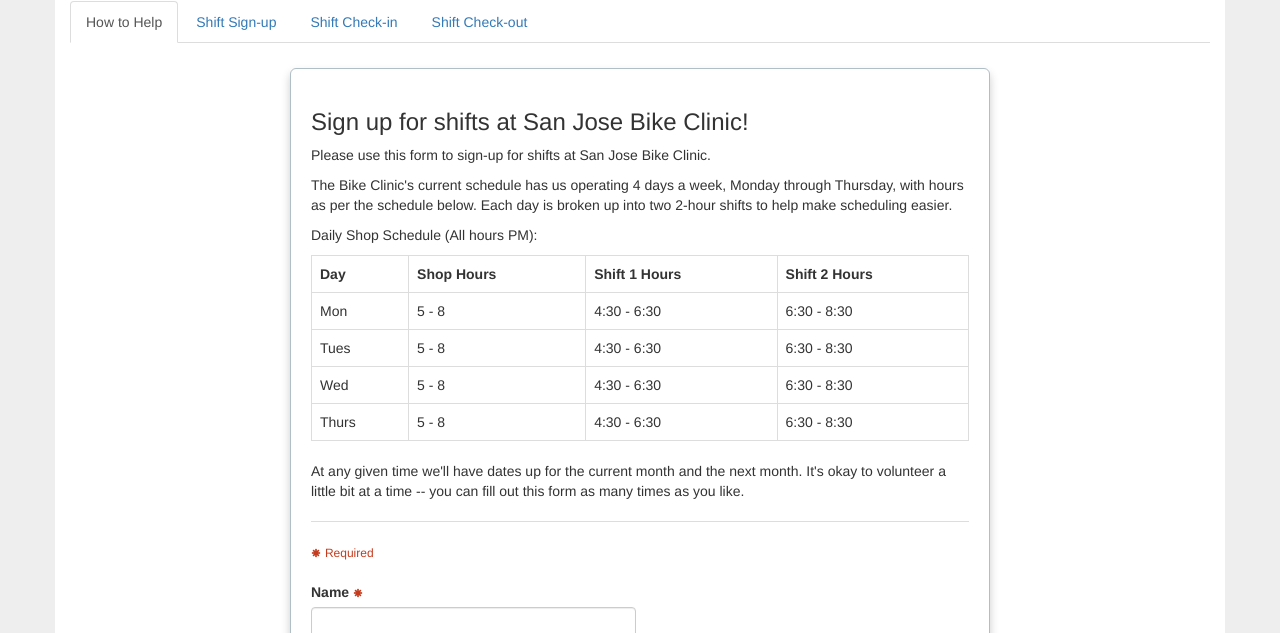
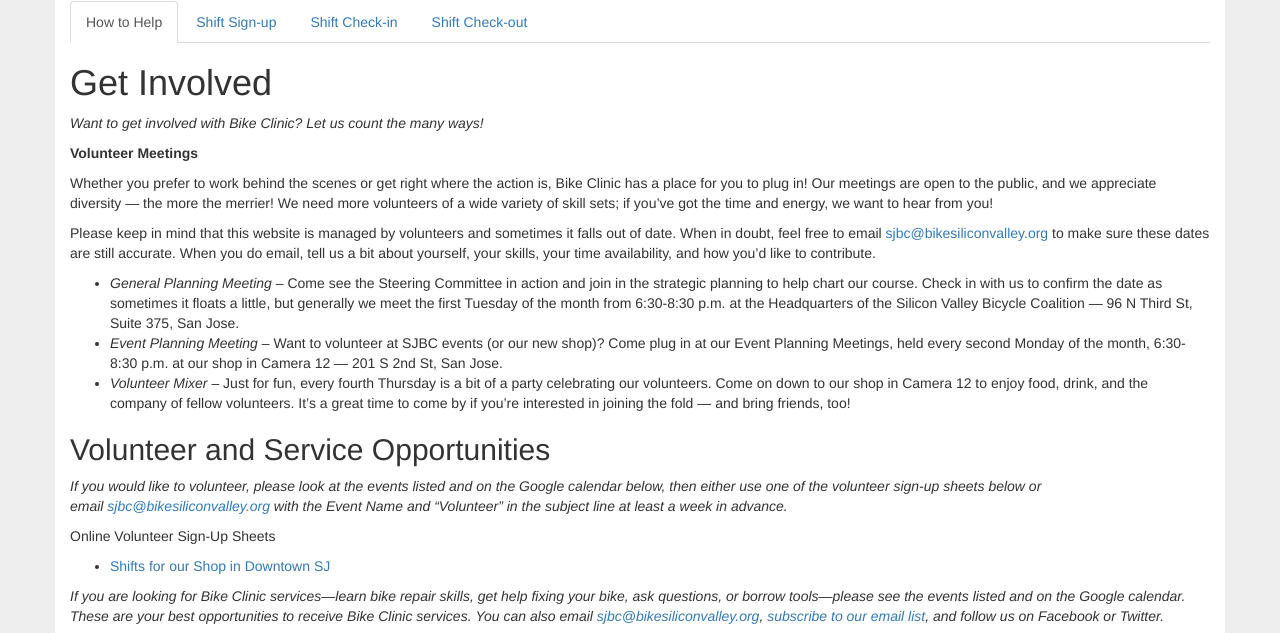
Before and after one commit to sdakin/sjbc, a Django app: page /getInvolved/ in a window 1280 px wide. Shown: the part 583-1216 px from the top of the page. Run offline with Django 3.2, Linux system fonts and the light colour scheme; some libraries are stand-ins or nearby versions.

Commit message:
more progress on get involved tabs

```diff
--- a/site-files/api/templates/getInvolved.html
+++ b/site-files/api/templates/getInvolved.html
@@ -5,15 +5,18 @@
 <body>
     {% include "pageHeading.html" %}
     <div class="container pageContent">
-        <ul class="nav nav-tabs">
-            <li role="presentation" class="active"><a href="#">How to Help</a></li>
-            <li role="presentation"><a href="#">Shift Sign-up</a></li>
-            <li role="presentation"><a href="#">Shift Check-in</a></li>
-            <li role="presentation"><a href="#">Shift Check-out</a></li>
+        <ul class="nav nav-tabs" role="tablist">
+            <li role="presentation" class="active"><a href="#howToHelp" aria-controls="howToHelp" role="tab" data-toggle="tab">How to Help</a></li>
+            <li role="presentation"><a href="#shiftSignUp" aria-controls="shiftSignUp" role="tab" data-toggle="tab">Shift Sign-up</a></li>
+            <li role="presentation"><a href="#shiftCheckIn" aria-controls="shiftCheckIn" role="tab" data-toggle="tab">Shift Check-in</a></li>
+            <li role="presentation"><a href="#shiftCheckOut" aria-controls="shiftCheckOut" role="tab" data-toggle="tab">Shift Check-out</a></li>
         </ul>
-	    <div class="tab-content">
-		    {% include "shiftSignup.html" %}
-		</div>
+        <div class="tab-content">
+            {% include "getInvolvedTabs/howToHelp.html" %}
+            {% include "getInvolvedTabs/shiftSignup.html" %}
+            <div role="tabpanel" class="tab-pane" id="shiftCheckIn"></div>
+            <div role="tabpanel" class="tab-pane" id="shiftCheckOut"></div>
+        </div>
     </div>
     {% include "pageFooter.html" %}
     <script data-main="/static/js/app/getInvolved" src="/static/xlib/require.js"></script>
--- /dev/null
+++ b/site-files/api/templates/getInvolvedTabs/howToHelp.html
@@ -0,0 +1,34 @@
+<div role="tabpanel" class="tab-pane active" id="howToHelp">
+    <article id="post-80" class="post-80 page type-page status-publish hentry">
+        <header class="entry-header">
+            <h1 class="entry-title">Get Involved</h1>
+        </header>
+        <!-- .entry-header -->
+        <div class="entry-content">
+            <p><em>Want to get involved with Bike Clinic? Let us count the many ways!</em></p>
+            <p><strong>Volunteer Meetings</strong></p>
+            <p>Whether you prefer to work behind the scenes or get right where the action is, Bike Clinic has a place for you to plug in! Our meetings are open to the public, and we appreciate diversity — the more the merrier!&nbsp;We need more volunteers of a wide variety of skill sets; if you’ve got the time and energy, we want to hear from you!</p>
+            <p>Please keep in mind that this website is managed by volunteers and sometimes it falls out of date. When in doubt, feel free to email&nbsp;<a href="mailto:sjbc@bikesiliconvalley.org">sjbc@bikesiliconvalley.org</a>&nbsp;to make sure these dates are still accurate. When you do email, tell us a bit about yourself, your skills, your time availability, and how you’d like to contribute.</p>
+            <ul>
+                <li><em>General Planning Meeting</em>&nbsp;– Come see&nbsp;the Steering Committee in action and join in the strategic planning to help chart our course. Check in with us to confirm the date as sometimes it floats a little, but generally we&nbsp;meet the first Tuesday of the month from 6:30-8:30 p.m. at the Headquarters of the Silicon Valley Bicycle Coalition — 96 N Third St, Suite 375, San Jose.</li>
+                <li><em>Event Planning Meeting</em> –&nbsp;Want to volunteer at SJBC events (or our new shop)? Come plug in at our Event Planning Meetings, held every&nbsp;second&nbsp;Monday of the month, 6:30-8:30 p.m. at our shop in Camera 12 — 201 S 2nd St, San Jose.</li>
+                <li><em>Volunteer Mixer</em> – Just for fun, every fourth Thursday is a bit of a party celebrating our volunteers. Come on down to our shop in Camera 12 to enjoy food, drink, and the company&nbsp;of fellow volunteers.&nbsp;It’s a great time to come by if you’re interested in joining the fold — and bring friends, too!</li>
+            </ul>
+            <h2>Volunteer and Service Opportunities</h2>
+            <p><em>If you would like to volunteer, please look at the events listed and on the Google calendar below, then either use one of the volunteer sign-up sheets below or email&nbsp;<a href="mailto:sjbc@bikesiliconvalley.org">sjbc@bikesiliconvalley.org</a> with the Event Name and “Volunteer” in the subject line at least a week in advance.</em></p>
+            <p>Online Volunteer Sign-Up Sheets</p>
+            <ul>
+                <li><a href="https://docs.google.com/forms/d/1Nu467DfQhnO_KQPy85qjCPj7vpZVF1RwirIrjaadl1w/viewform" onclick="javascript:_gaq.push(['_trackEvent','outbound-article','http://docs.google.com']);">Shifts for our Shop in&nbsp;Downtown SJ</a></li>
+            </ul>
+            <p><em>If you are looking for Bike Clinic services—learn bike repair skills, get help fixing your bike, ask questions, or borrow tools—please see the events listed and on the Google calendar. These are your best opportunities to receive Bike Clinic services.</em> <em>You can also&nbsp;</em><em>email&nbsp;<a title="SJBC November Volunteer Opportunities" href="mailto:sjbc@bikesiliconvalley.org">sjbc@bikesiliconvalley.org</a>, <a title="Subscribe to SJBC email list" href="http://eepurl.com/ohvCX">subscribe to our email list</a>, and follow us on Facebook or Twitter. </em></p>
+            <p>
+                <iframe style="border-width: 0;" src="https://www.google.com/calendar/embed?height=600&amp;wkst=1&amp;bgcolor=%23FFFFFF&amp;src=pmlvhal0ia1kbiigk1dv5ubmfg%40group.calendar.google.com&amp;color=%23875509&amp;ctz=America%2FLos_Angeles" width="800" height="600" frameborder="0" scrolling="no"></iframe>
+            </p>
+        </div>
+        <!-- .entry-content -->
+        <footer class="entry-meta">
+        </footer>
+        <!-- .entry-meta -->
+    </article>
+    <!-- #post-80 -->
+</div>
--- /dev/null
+++ b/site-files/api/templates/getInvolvedTabs/shiftSignup.html
@@ -0,0 +1,126 @@
+<div role="tabpanel" class="tab-pane" id="shiftSignUp">
+    <div class="signup-form">
+        <h3>Sign up for shifts at San Jose Bike Clinic!</h3>
+        <p>Please use this form to sign-up for shifts at San Jose Bike Clinic.</p>
+        <p>The Bike Clinic's current schedule has us operating 4 days a week, Monday through Thursday, with hours as per the schedule below. Each day is broken up into two 2-hour shifts to help make scheduling easier.</p>
+        <p>Daily Shop Schedule (All hours PM):</p>
+        <table id="shop-schedule" class="table table-bordered">
+            <tr>
+                <th>Day</th>
+                <th>Shop Hours</th>
+                <th>Shift 1 Hours</th>
+                <th>Shift 2 Hours</th>
+            </tr>
+            <tr>
+                <td>Mon</td>
+                <td>5 - 8</td>
+                <td>4:30 - 6:30</td>
+                <td>6:30 - 8:30</td>
+            </tr>
+            <tr>
+                <td>Tues</td>
+                <td>5 - 8</td>
+                <td>4:30 - 6:30</td>
+                <td>6:30 - 8:30</td>
+            </tr>
+            <tr>
+                <td>Wed</td>
+                <td>5 - 8</td>
+                <td>4:30 - 6:30</td>
+                <td>6:30 - 8:30</td>
+            </tr>
+            <tr>
+                <td>Thurs</td>
+                <td>5 - 8</td>
+                <td>4:30 - 6:30</td>
+                <td>6:30 - 8:30</td>
+            </tr>
+        </table>
+        <p>At any given time we'll have dates up for the current month and the next month. It's okay to volunteer a little bit at a time -- you can fill out this form as many times as you like.</p>
+        <div class="shiftSignupFormHdr" aria-hidden="true">
+            <span class="glyphicon glyphicon-asterisk required-asterisk"></span>
+            <span style="font-size:12px;color: rgb(196,59,29)">Required</span>
+        </div>
+        <form id="shiftSignupForm">
+            <div id="shiftSignupFormTemplates" style="display:none">
+                <div class="shiftDay open">
+                    <div class="shiftDayHeading"></div>
+                    <div class="checkbox">
+                        <label>
+                            <input type="checkbox" value="">4:30-6:30</label>
+                    </div>
+                    <div class="checkbox">
+                        <label>
+                            <input type="checkbox" value="">6:30-8:30</label>
+                    </div>
+                </div>
+                <div class="shiftDay closed">
+                    <div class="shiftDayHeading"></div>
+                    <div style="font-style:italic;padding-top:20px;">shop closed</div>
+                </div>
+            </div>
+            <br/>
+            <div class="form-group">
+                <label for="inputName" class="control-label">Name
+                    <span class="glyphicon glyphicon-asterisk required-asterisk" aria-hidden="true"></span>
+                </label>
+                <input type="text" class="form-control" id="inputName">
+            </div>
+            <div class="form-group">
+                <label for="inputEmail" class="control-label">Email address
+                    <span class="glyphicon glyphicon-asterisk required-asterisk" aria-hidden="true"></span>
+                </label>
+                <input type="email" class="form-control" id="inputEmail">
+            </div>
+            <div class="form-group">
+                <label for="inputPhone" class="control-label">Phone number</label>
+                <input type="text" class="form-control" id="inputPhone">
+            </div>
+            <div class="form-group">
+                <label for="inputContact" class="control-label">What's the best way to get ahold of you?
+                    <span class="glyphicon glyphicon-asterisk required-asterisk" aria-hidden="true"></span>
+                    <br/>
+                    <span style="font-weight:normal">(text, email, Facebook, IM, etc...)</span>
+                </label>
+                <input type="text" class="form-control" id="inputContact">
+            </div>
+            <div class="form-group">
+                <label class="control-label">I can help with...
+                    <span class="glyphicon glyphicon-asterisk required-asterisk" aria-hidden="true"></span>
+                </label>
+                <div class="skills">
+                    <div class="checkbox first-checkbox">
+                        <label>
+                            <input type="checkbox" value="">setup / breakdown</label>
+                    </div>
+                    <div class="checkbox">
+                        <label>
+                            <input type="checkbox" value="">wrenching on bikes</label>
+                    </div>
+                    <div class="checkbox">
+                        <label>
+                            <input type="checkbox" value="">staffing the merch table</label>
+                    </div>
+                    <div class="checkbox">
+                        <label>
+                            <input type="checkbox" value="other">other...</label>
+                        <input type="text" class="form-control other-form-control" id="inputOtherSkill">
+                    </div>
+                </div>
+            </div>
+            <div class="form-group">
+                <label class="control-label">...for these shifts...
+                    <span class="glyphicon glyphicon-asterisk required-asterisk" aria-hidden="true"></span>
+                </label>
+                <div class="shiftSchedule"></div>
+            </div>
+            <div class="form-group">
+                <label class="control-label">Any other notes you'd like to add?</label>
+                <textarea class="form-control" rows="4"></textarea>
+            </div>
+            <div class="submitArea">
+                <button type="submit" class="btn btn-primary">Submit</button>
+            </div>
+        </form>
+    </div>
+</div>
--- a/site-files/api/templates/shiftSignup.html
+++ /dev/null
@@ -1,126 +0,0 @@
-<div role="tabpanel" class="tab-pane active" id="home">
-        <div class="signup-form">
-            <h3>Sign up for shifts at San Jose Bike Clinic!</h3>
-            <p>Please use this form to sign-up for shifts at San Jose Bike Clinic.</p>
-            <p>The Bike Clinic's current schedule has us operating 4 days a week, Monday through Thursday, with hours as per the schedule below. Each day is broken up into two 2-hour shifts to help make scheduling easier.</p>
-            <p>Daily Shop Schedule (All hours PM):</p>
-            <table id="shop-schedule" class="table table-bordered">
-                <tr>
-                    <th>Day</th>
-                    <th>Shop Hours</th>
-                    <th>Shift 1 Hours</th>
-                    <th>Shift 2 Hours</th>
-                </tr>
-                <tr>
-                    <td>Mon</td>
-                    <td>5 - 8</td>
-                    <td>4:30 - 6:30</td>
-                    <td>6:30 - 8:30</td>
-                </tr>
-                <tr>
-                    <td>Tues</td>
-                    <td>5 - 8</td>
-                    <td>4:30 - 6:30</td>
-                    <td>6:30 - 8:30</td>
-                </tr>
-                <tr>
-                    <td>Wed</td>
-                    <td>5 - 8</td>
-                    <td>4:30 - 6:30</td>
-                    <td>6:30 - 8:30</td>
-                </tr>
-                <tr>
-                    <td>Thurs</td>
-                    <td>5 - 8</td>
-                    <td>4:30 - 6:30</td>
-                    <td>6:30 - 8:30</td>
-                </tr>
-            </table>
-            <p>At any given time we'll have dates up for the current month and the next month. It's okay to volunteer a little bit at a time -- you can fill out this form as many times as you like.</p>
-            <div class="shiftSignupFormHdr" aria-hidden="true">
-                <span class="glyphicon glyphicon-asterisk required-asterisk"></span>
-                <span style="font-size:12px;color: rgb(196,59,29)">Required</span>
-            </div>
-            <form id="shiftSignupForm">
-                <div id="shiftSignupFormTemplates" style="display:none">
-                    <div class="shiftDay open">
-                        <div class="shiftDayHeading"></div>
-                        <div class="checkbox">
-                            <label>
-                                <input type="checkbox" value="">4:30-6:30</label>
-                        </div>
-                        <div class="checkbox">
-                            <label>
-                                <input type="checkbox" value="">6:30-8:30</label>
-                        </div>
-                    </div>
-                    <div class="shiftDay closed">
-                        <div class="shiftDayHeading"></div>
-                        <div style="font-style:italic;padding-top:20px;">shop closed</div>
-                    </div>
-                </div>
-                <br/>
-                <div class="form-group">
-                    <label for="inputName" class="control-label">Name
-                        <span class="glyphicon glyphicon-asterisk required-asterisk" aria-hidden="true"></span>
-                    </label>
-                    <input type="text" class="form-control" id="inputName">
-                </div>
-                <div class="form-group">
-                    <label for="inputEmail" class="control-label">Email address
-                        <span class="glyphicon glyphicon-asterisk required-asterisk" aria-hidden="true"></span>
-                    </label>
-                    <input type="email" class="form-control" id="inputEmail">
-                </div>
-                <div class="form-group">
-                    <label for="inputPhone" class="control-label">Phone number</label>
-                    <input type="text" class="form-control" id="inputPhone">
-                </div>
-                <div class="form-group">
-                    <label for="inputContact" class="control-label">What's the best way to get ahold of you?
-                        <span class="glyphicon glyphicon-asterisk required-asterisk" aria-hidden="true"></span>
-                        <br/>
-                        <span style="font-weight:normal">(text, email, Facebook, IM, etc...)</span>
-                    </label>
-                    <input type="text" class="form-control" id="inputContact">
-                </div>
-                <div class="form-group">
-                    <label class="control-label">I can help with...
-                        <span class="glyphicon glyphicon-asterisk required-asterisk" aria-hidden="true"></span>
-                    </label>
-                    <div class="skills">
-                        <div class="checkbox first-checkbox">
-                            <label>
-                                <input type="checkbox" value="">setup / breakdown</label>
-                        </div>
-                        <div class="checkbox">
-                            <label>
-                                <input type="checkbox" value="">wrenching on bikes</label>
-                        </div>
-                        <div class="checkbox">
-                            <label>
-                                <input type="checkbox" value="">staffing the merch table</label>
-                        </div>
-                        <div class="checkbox">
-                            <label>
-                                <input type="checkbox" value="other">other...</label>
-                            <input type="text" class="form-control other-form-control" id="inputOtherSkill">
-                        </div>
-                    </div>
-                </div>
-                <div class="form-group">
-                    <label class="control-label">...for these shifts...
-                        <span class="glyphicon glyphicon-asterisk required-asterisk" aria-hidden="true"></span>
-                    </label>
-                    <div class="shiftSchedule"></div>
-                </div>
-                <div class="form-group">
-                    <label class="control-label">Any other notes you'd like to add?</label>
-                    <textarea class="form-control" rows="4"></textarea>
-                </div>
-                <div class="submitArea">
-                    <button type="submit" class="btn btn-primary">Submit</button>
-                </div>
-            </form>
-        </div>
-</div>
--- a/site-files/static/js/app/getInvolved.js
+++ b/site-files/static/js/app/getInvolved.js
@@ -16,4 +16,9 @@
 
 define(["app/shiftSignup", "bootstrap"], function() {
     "use strict";
+
+    $('.nav-tabs a').click(function(e) {
+        e.preventDefault()
+        $(this).tab('show')
+    })
 });
```
